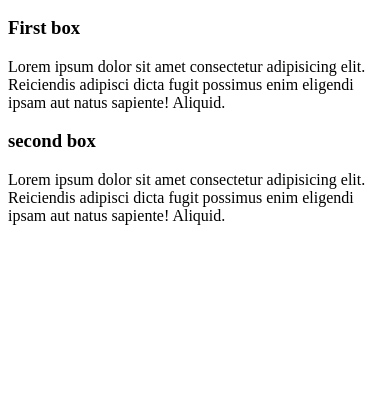
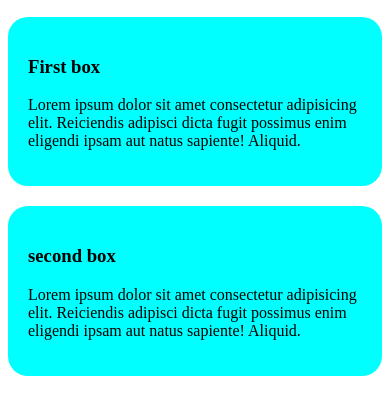
Before and after one commit to TamimSoul/Responsive-Demo, a plain HTML site: page index.html in a window 390 px wide. Shown: the part 50-464 px from the top of the page. Drawn offline with Linux system fonts and the light colour scheme.

Commit message:
first try

```diff
--- a/index.html
+++ b/index.html
@@ -4,6 +4,22 @@
     <meta charset="UTF-8">
     <meta name="viewport" content="width=device-width, initial-scale=1.0">
     <title>Responsive flex</title>
+    <style>
+        .container{
+            display: flex;
+            gap: 20px;
+        }
+        .box{
+            background-color: aqua;
+            padding: 20px;
+            border-radius: 20px;
+        }
+        @media screen and (max-width: 576px) {
+            .container{
+                flex-direction: column;
+            }
+        }
+    </style>
 </head>
 <body>
     <h2>Responsive Flex</h2>
```
